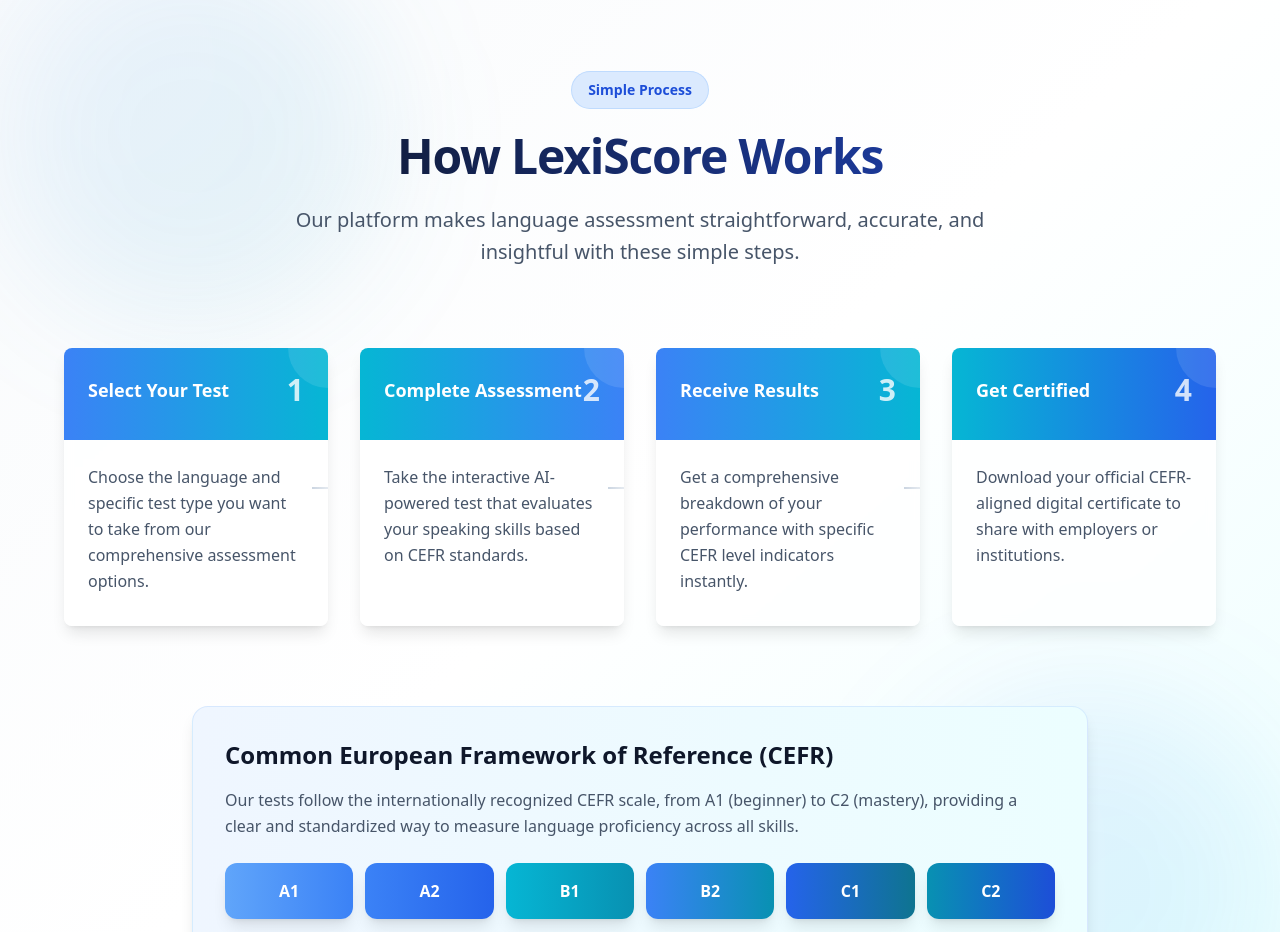
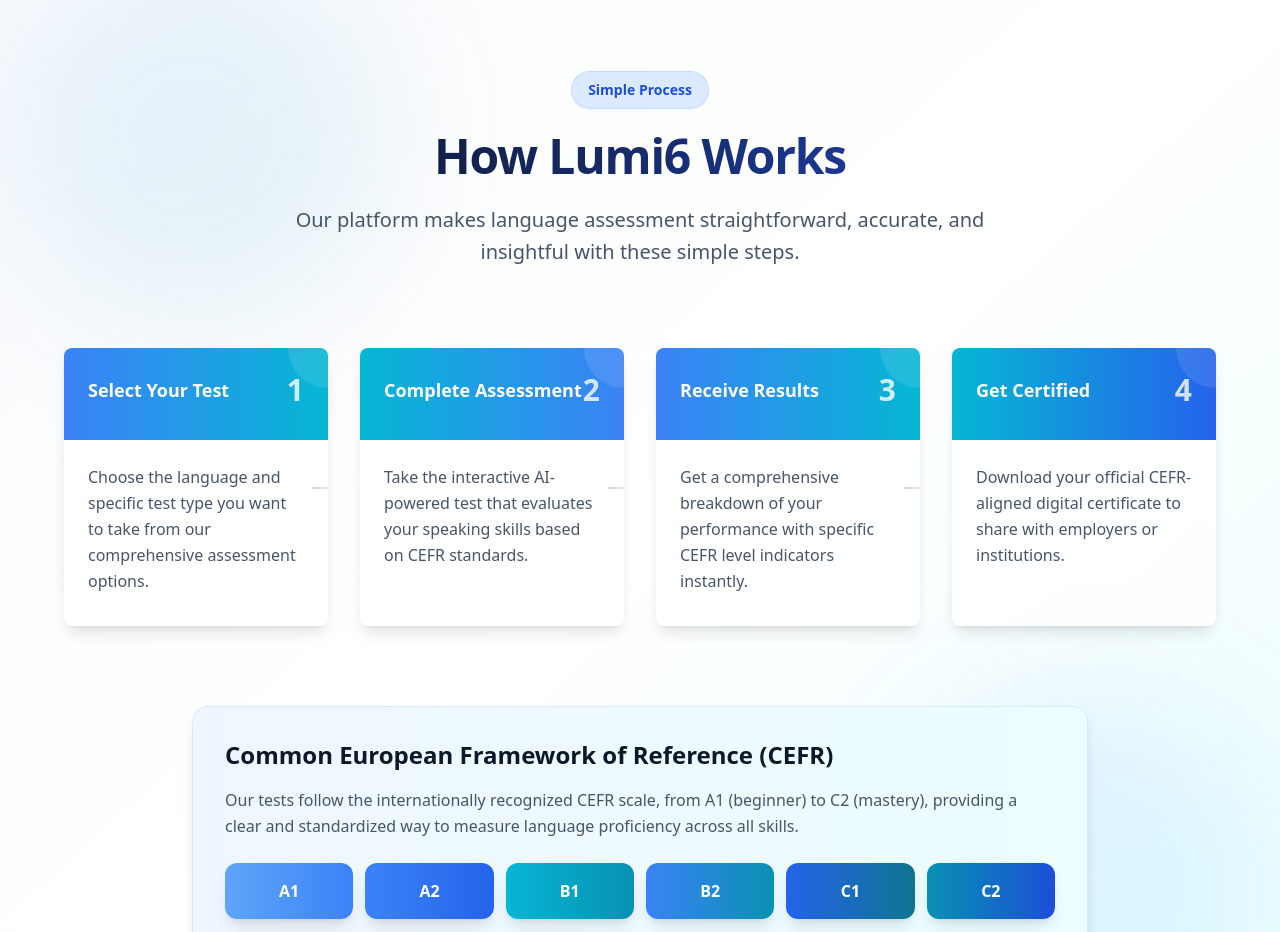
Before and after one commit to lexiscore/Lumi6, a React (Vite) app: page / in a window 1280 px wide. Shown: the part 2460-3392 px from the top of the page. Built offline with nearby package versions, Linux system fonts and the light colour scheme.

Commit message:
Rename "How LexiScore Works"
Replaced "LexiScore" with "Lumi6" in the "How It Works" section.

```diff
--- a/src/components/landing/HowItWorks.tsx
+++ b/src/components/landing/HowItWorks.tsx
@@ -40,7 +40,7 @@ export default function HowItWorks() {
             Simple Process
           </div>
           <h2 className="text-4xl sm:text-5xl font-bold tracking-tight text-slate-900 bg-gradient-to-r from-slate-900 to-blue-800 bg-clip-text text-transparent">
-            How LexiScore Works
+            How Lumi6 Works
           </h2>
           <p className="mt-6 text-xl leading-8 text-slate-600">
             Our platform makes language assessment straightforward, accurate, and insightful with these simple steps.
```
